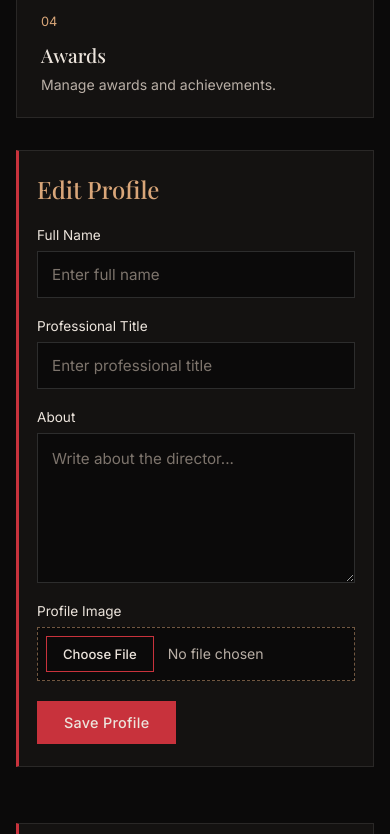
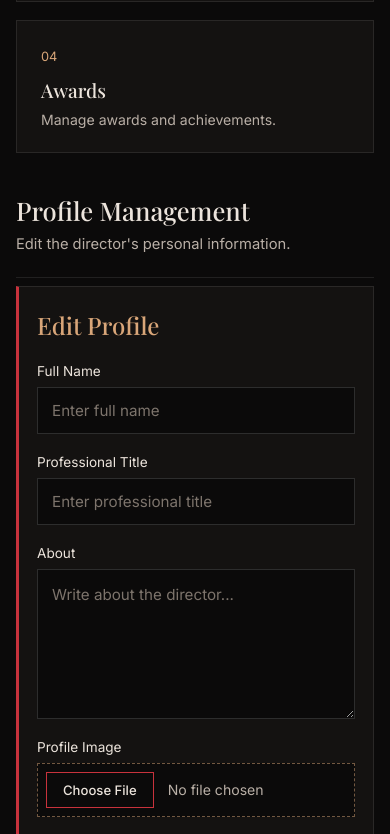
Before and after one commit to Veroos-Code/MoatazTheatre, a plain HTML site: page dashboard.html in a window 390 px wide. Shown: the part 1166-2000 px from the top of the page. Drawn offline with nearby package versions, Linux system fonts and the light colour scheme; a script that the page names is missing; a web font is replaced by a local one.

Commit message:
Add files via upload
update

```diff
--- a/css/style.css
+++ b/css/style.css
@@ -75,6 +75,8 @@ body.home-page {
     --serif: "Playfair Display", Georgia, "Times New Roman", serif;
     --sans: "Inter", system-ui, -apple-system, "Segoe UI", sans-serif;
 
+    /* ---------- الصور: غيّر المسارات دي بصورك ----------
+       لو الصورة مش موجودة هيظهر تدرج غامق بداله */
     --img-hero: url("../assets/images/moataz.png");
     --img-about: url("../assets/images/Director-Chair.png");
     --img-prod-1: url("../assets/images/prod1.jpeg");
@@ -151,6 +153,7 @@ body.home-page .hm-hero {
         var(--bg);
     overflow: hidden;
 }
+/* ستارة حمرا على الشمال */
 body.home-page .hm-hero::before {
     content: "";
     position: absolute;
@@ -379,6 +382,7 @@ body.home-page .hm-strip__item h3 {
 body.home-page .hm-strip__item p { color: var(--muted); font-size: 0.85rem; }
 body.home-page .hm-strip__social { align-items: center; justify-content: center; }
 
+/* أيقونات السوشيال (دواير) */
 body.home-page .hm-social {
     display: flex;
     flex-wrap: wrap;
@@ -460,6 +464,7 @@ body.home-page .hm-footer {
     }
 }
 
+
 body.inner-page {
     --bg: #0b0a0a;
     --bg-soft: #141211;
@@ -683,6 +688,7 @@ body.inner-page #public-gallery-container img {
 }
 body.inner-page #public-gallery-container > *:hover img { transform: scale(1.04); }
 
+
 body.inner-page #public-gallery-container > p {
     grid-column: 1 / -1;
     border: 0;
@@ -750,6 +756,7 @@ body.inner-page #public-productions-container a {
     margin: 0 20px 20px;
 }
 body.inner-page #public-productions-container a:hover { text-decoration: underline; }
+
 
 body.inner-page #public-productions-container > p {
     grid-column: 1 / -1;
@@ -816,6 +823,7 @@ body.inner-page #public-awards-container small {
     font-size: 0.85rem;
 }
 
+
 body.inner-page #public-awards-container > p {
     grid-column: 1 / -1;
     border: 0;
@@ -826,6 +834,7 @@ body.inner-page #public-awards-container > p {
 
 @media (max-width: 700px) {
     body.inner-page .aw-section { padding: 40px 20px 60px; }
+    /* minmax(0, 1fr) بدل 1fr عشان الكروت متكبرش بره الشاشة */
     body.inner-page #public-awards-container { grid-template-columns: minmax(0, 1fr); }
 }
 
@@ -1126,6 +1135,7 @@ button:disabled {
         padding: 25px;
     }
 
+
 }
 
 @media (max-width: 480px) {
@@ -1368,6 +1378,7 @@ button:disabled {
     }
 }
 
+/* عمود واحد من 600px عشان النصوص الطويلة (زي الإيميل) متتكسرش */
 @media (max-width: 600px) {
     .contact-info-grid {
         grid-template-columns: minmax(0, 1fr);
@@ -1700,6 +1711,7 @@ button:disabled {
 
 /* =================================
    DASHBOARD  (body.dashboard-page)
+
 ================================= */
 
 body.dashboard-page {
@@ -1805,23 +1817,18 @@ body.dashboard-page .dashboard-back:hover { text-decoration: underline; }
 
 /* ---------- Main ---------- */
 body.dashboard-page .dashboard-main {
+
     flex: 1;
     min-width: 0;
-    padding: 150px clamp(20px, 4vw, 56px) 60px;
+    padding: 40px clamp(20px, 4vw, 56px) 60px;
 }
 body.dashboard-page .dashboard-header {
-    position: fixed;
-    top: 0;
-    left: 270px;
-    right: 0;
-    z-index: 50;
-    height: 130px;
     display: flex;
     justify-content: space-between;
     align-items: center;
     gap: 16px;
-    padding: 0 clamp(20px, 4vw, 56px);
-    background: var(--bg);
+    padding-bottom: 24px;
+    margin-bottom: 8px;
     border-bottom: 1px solid var(--line);
 }
 body.dashboard-page .dashboard-header span {
@@ -1943,7 +1950,7 @@ body.dashboard-page input[type="file"]::file-selector-button {
 }
 body.dashboard-page input[type="file"]::file-selector-button:hover { background: var(--red); }
 
-/* ---------- Buttons ---------- */
+
 body.dashboard-page .add-award-btn,
 body.dashboard-page form button[type="submit"] {
     width: fit-content;
@@ -2004,7 +2011,6 @@ body.dashboard-page [class*="delete"]:hover {
     transform: none;
 }
 
-/* ---------- Lists ---------- */
 body.dashboard-page #awards-list,
 body.dashboard-page #productions-list,
 body.dashboard-page #gallery-list,
@@ -2074,21 +2080,12 @@ body.dashboard-page #messages-list p {
 
 /* ---------- Responsive ---------- */
 @media (max-width: 900px) {
-    body.dashboard-page .dashboard { flex-direction: column; padding-top: 76px; }
-
-    /* الهيدر ثابت فوق */
-    body.dashboard-page .dashboard-header {
-        left: 0;
-        height: 76px;
-        padding: 0 16px;
-        overflow: hidden;
-    }
-    body.dashboard-page .dashboard-header span { display: none; }
-    body.dashboard-page .dashboard-header h1 { margin: 0; font-size: 1.25rem; }
-    body.dashboard-page .dashboard-header p { margin-top: 2px; font-size: 0.8rem; }
+    body.dashboard-page .dashboard { flex-direction: column; }
 
     body.dashboard-page .dashboard-sidebar {
-        position: static;
+        position: sticky;
+        top: 0;
+        z-index: 1000;
         width: 100%;
         height: auto;
         padding: 20px;
@@ -2102,18 +2099,14 @@ body.dashboard-page #messages-list p {
     body.dashboard-page .dashboard-nav a.active { border-bottom-color: var(--red); }
     body.dashboard-page .dashboard-back { margin-top: 14px; padding: 8px 0; }
     body.dashboard-page .admin-label { display: none; }
-
-    body.dashboard-page .dashboard-main { padding-top: 24px; }
 }
 @media (max-width: 600px) {
-    body.dashboard-page .dashboard-main { padding: 24px 16px 48px; }
+    body.dashboard-page .dashboard-main { padding: 28px 16px 48px; }
     body.dashboard-page .dashboard-welcome { padding: 22px 18px; }
     body.dashboard-page .dashboard-cards { grid-template-columns: 1fr; }
 }
 
-/* =================================
-   ADMIN LOGIN  (body.login-page)
-================================= */
+
 
 body.login-page {
     --bg: #0b0a0a;
@@ -2226,6 +2219,7 @@ body.login-page .input-group input {
 }
 body.login-page .input-group input::placeholder { color: #7d746c; }
 body.login-page .input-group input:focus { border-color: var(--gold); }
+
 
 body.login-page .login-box button {
     width: 100%;
@@ -2281,3 +2275,14 @@ body.login-page button:focus-visible { outline: 2px solid var(--gold); outline-o
     body.login-page .login-box { padding: 36px 22px 28px; }
     body.login-page .login-box h1 { font-size: 1.4rem; }
 }
+/* Keep dashboard content scrolling normally */
+body.dashboard-page .dashboard-main,
+body.dashboard-page .dashboard-content,
+body.dashboard-page #messages {
+    position: static !important;
+    overflow: visible;
+}
+
+body.dashboard-page .dashboard-header {
+    position: static !important;
+}
```
